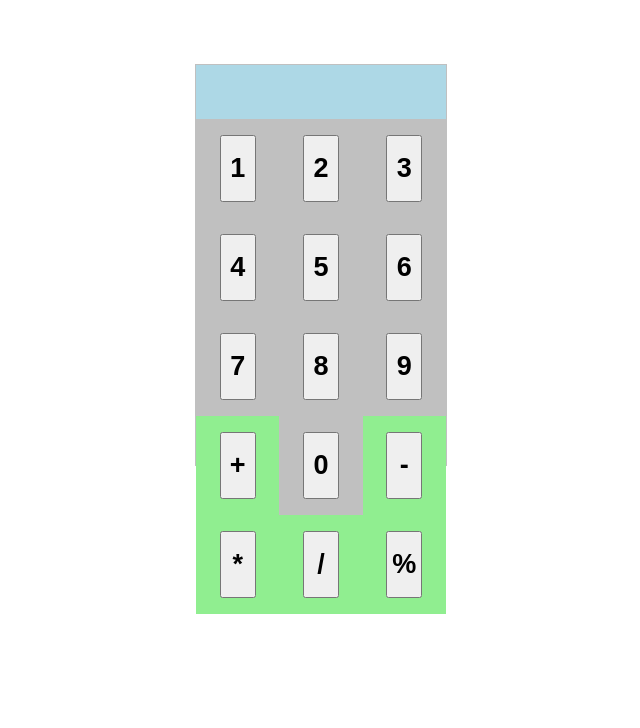
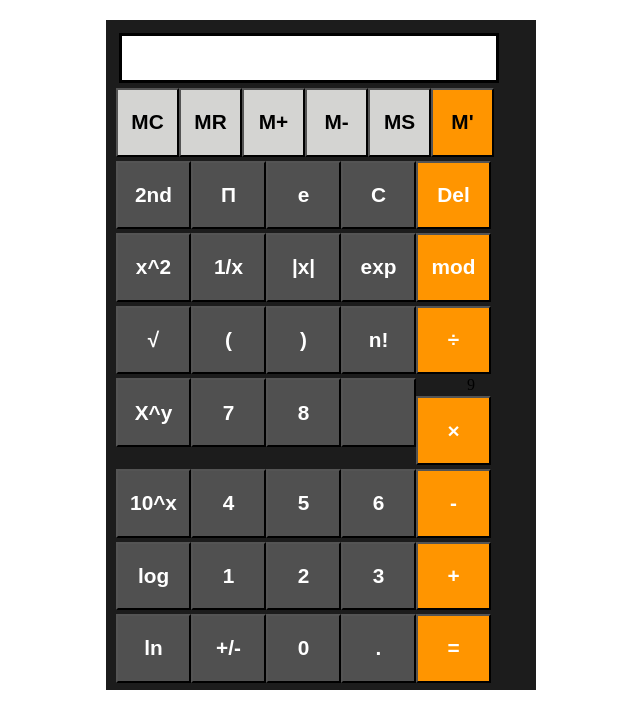
Before and after one commit to Tamert98/WEB---exercises-, a plain HTML site: page index.html in a window 1280 px wide. Shown: the whole page, without its empty margins (319-959 px from the left). Drawn offline with Linux system fonts and the light colour scheme.

Commit message:
getting lab2 files back after working with diffrent repositry

```diff
--- a/index.html
+++ b/index.html
@@ -5,120 +5,80 @@
     <meta charset="UTF-8">
     <meta name="viewport" content="width=device-width, initial-scale=1.0">
     <title>Web Technology - Lab 1</title>
-    <style>
-        #myDiv {
-            border: 1px solid silver;
-            width: 250px; /* Reduced width */
-            height: 400px; /* Reduced height */
-            background-color: lightblue;
-            font-size: 16px; /* Reduced font size */
-            text-align: center;
-            margin: 20px auto;
-        }
-
-        button {
-            width: 33.33%;
-            padding: 16px; /* Adjusted padding */
-            float: left;
-            box-sizing: border-box;
-            display: flex;
-            justify-content: center;
-            align-items: center;
-            font-weight: bold;
-            font-size: 1.3em; /* Adjusted font size */
-        }
-
-        .but1 {
-            width: 33.33%;
-            padding: 16px; /* Adjusted padding */
-            float: left;
-            box-sizing: border-box;
-            display: flex;
-            justify-content: center;
-            align-items: center;
-            font-weight: bold;
-            font-size: 1.3em; /* Adjusted font size */
-        }
-
-        .num-button {
-            background-color: silver;
-        }
-
-        .op-button {
-            background-color: lightgreen;
-        }
-
-        #myDiv input {
-            width: 100%;
-            box-sizing: border-box;
-            margin-bottom: 10px;
-        }
-    </style>
+    <link rel="stylesheet" href="style.css">
 </head>
 
 <body>
     <!-- your app code goes here -->
-    </br>
-    </br>
-    <div id="myDiv">
-        </br></br></br>
 
-        <div>
-            <div class="but1 num-button"><button>1</button></div>
-            <div class="but1 num-button"><button>2</button></div>
-            <div class="but1 num-button"><button>3</button></div>
+    <div id="Calculator">
+            <div class="result"></div>
             <div style="clear: both"></div>
-        </div>
-        <div>
-            <div class="but1 num-button"><button>4</button></div>
-            <div class="but1 num-button"><button>5</button></div>
-            <div class="but1 num-button"><button>6</button></div>
+            <div><button class="first">MC</button></div>
+            <div><button class="first">MR</button></div>
+            <div><button class="first">M+</button></div>
+            <div><button class="first">M-</button></div>
+            <div><button class="first">MS</button></div>
+            <div ><button class="first" style="background-color: rgb(255, 149, 0);">M'</button></div>
             <div style="clear: both"></div>
-        </div>
-        <div>
-            <div class="but1 num-button"><button>7</button></div>
-            <div class="but1 num-button"><button>8</button></div>
-            <div class="but1 num-button"><button>9</button></div>
+
+            <div><button>2nd</button></div>
+            <div><button id="piBtn">&Pi;</button></div>
+            <div><button id="eBtn">e</button></div>
+            <div><button id="cBtn">C</button></div>
+            <div><button style="background-color: rgb(255, 149, 0);">Del</button></div>
             <div style="clear: both"></div>
-        </div>
-        <div>
-            <div class="but1 op-button"><button>+</button></div>
-            <div class="but1 num-button"><button>0</button></div>
-            <div class="but1 op-button"><button>-</button></div>
-            <div style="clear: both;"></div>
-        </div>
-        <div>
-            <div class="but1 op-button"><button>*</button></div>
-            <div class="but1 op-button"><button>/</button></div>
-            <div class="but1 op-button"><button>%</button></div>
-            <div style="clear: both;"></div>
-        </div>
+
+            <div><button id-="xPow2Btn">x^2</button></div>
+            <div><button id="oneDivXBtn" >1/x</button></div>
+            <div><button id="AbsXBtn">|x|</button></div>
+            <div><button>exp</button></div>
+            <div><button style="background-color: rgb(255, 149, 0);">mod</button></div>
+            <div style="clear: both"></div>
+
+
+            <div><button id="rootBtn">&#8730;</button></div>
+            <div><button id="leftArrowBtn">(</button></div>
+            <div><button id="rightArrowBtn">)</button></div>
+            <div><button id="n3atseretBtn">n!</button></div>
+            <div><button id ="DivideBtn" style="background-color: rgb(255, 149, 0);">&#xF7;</button></div>
+            <div style="clear: both"></div>
+
+            <div><button id="xPowYBtn">X^y</button></div>
+            <div><button id="7Btn">7</button></div>
+            <div><button id ="8Btn">8</button></div>
+            <div><button id ="9Btn"></button>9</button></div>
+            <div><button id ="multiplyBtn" style="background-color: rgb(255, 149, 0);">&#215;</button></div>
+            <div style="clear: both"></div>
+
+            <div><button id="tenPowXBtn">10^x</button></div>
+            <div><button id ="4Btn">4</button></div>
+            <div><button id ="5Btn">5</button></div>
+            <div><button id ="6Btn">6</button></div>
+            <div><button id ="MinusBtn" style="background-color: rgb(255, 149, 0);">-</button></div>
+            <div style="clear: both"></div>
+
+            <div><button>log</button></div>
+            <div><button id ="1Btn">1</button></div>
+            <div><button id ="2Btn">2</button></div>
+            <div><button id ="3Btn">3</button></div>
+            <div><button id ="PlusBtn" style="background-color: rgb(255, 149, 0);">+</button></div>
+            <div style="clear: both"></div>
+
+            <div><button>ln</button></div>
+            <div><button>+/-</button></div>
+            <div><button>0</button></div>
+            <div><button>.</button></div>
+            <div><button style="background-color: rgb(255, 149, 0);">=</button></div>
+            <div style="clear: both"></div>
+
+
+
+
+
     </div>
     <!-- special scripts for integration in MTW gallery - must be placed at the bottom of the HTML after your code -->
-    <script>
-        // custom config for the MTW app
-        const mtwAppConfig = {
-            border: true // app border in the MTW page
-        }
-
-        ///////////////////////////////////////////////////////
-        // implement this functions in order to use private API
-        const sendPrivateApiRequest = async () => {
-            // your code here:
-            // sendRequestToParent({ cat: 'getAssets' })
-        }
-
-        const acceptPrivateApiResponse = async (data) => {
-            // process received data here:
-            // console.log(data)
-        }
-
-        // use this in order to send on document load
-        document.addEventListener('DOMContentLoaded', () => {
-            // your code here:
-            //sendRequestToParent({ method: 'getAssets' })
-        })
-    </script>
+    <script src="pageScript.js"> </script>
     <script src="https://morethanwallet.com/appstore/index.js"></script>
 </body>
 
```
Also changed, not shown: lab1/index.html (deleted, +0 -125 lines), lab2/index.html (deleted, +0 -85 lines), pageScript.js (renamed from lab2/pageScript.js), style.css (renamed from lab2/style.css).
